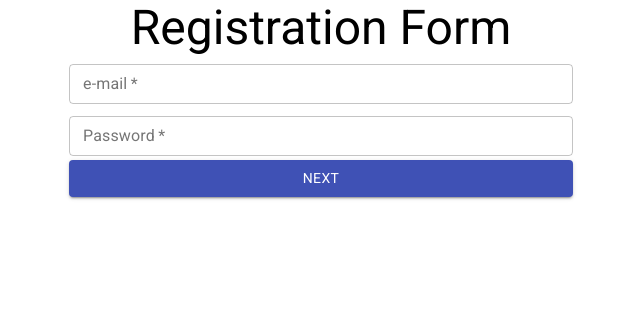
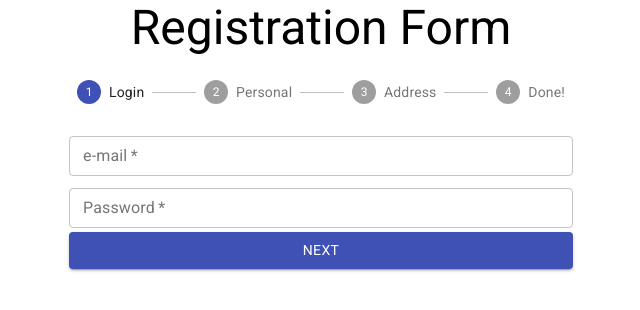
Before and after one commit to Nadyan/form-react, a React (Create React App) app: page / in a window 1280 px wide. Shown: the top 310 px of the page, without its empty margins (319-959 px from the left). Built offline with nearby package versions, Linux system fonts and the light colour scheme.

Commit message:
stepper finished

```diff
--- a/package.json
+++ b/package.json
@@ -4,6 +4,7 @@
   "private": true,
   "dependencies": {
     "@material-ui/core": "^4.11.2",
+    "@material-ui/icons": "^4.11.2",
     "@testing-library/jest-dom": "^5.11.6",
     "@testing-library/react": "^11.2.2",
     "@testing-library/user-event": "^12.6.0",
--- a/src/components/RegistrationForm/Finish.js
+++ b/src/components/RegistrationForm/Finish.js
@@ -1,12 +1,16 @@
 import React from 'react';
 
 import { Container, Typography } from '@material-ui/core';
+import DoneOutlineIcon from '@material-ui/icons/DoneOutline';
 import 'fontsource-roboto';
 
 export default function Finish() {
     return (
         <Container align="center">
-            <Typography>Form sent successfully!</Typography>
+            <Typography variant="h4">
+                Form sent successfully!
+            </Typography>
+            <DoneOutlineIcon />
         </Container>
     );
 }
--- a/src/components/RegistrationForm/index.js
+++ b/src/components/RegistrationForm/index.js
@@ -5,7 +5,7 @@ import PersonalInfo from './Personal';
 import AddressInfo from './Address';
 import Finish from './Finish';
 
-import { Container, Typography } from '@material-ui/core';
+import { Container, Typography, Stepper, Step, StepLabel } from '@material-ui/core';
 import 'fontsource-roboto';
 
 export default function RegistrationForm() {
@@ -56,7 +56,12 @@ export default function RegistrationForm() {
             <Typography variant="h3" align="center">
                 Registration Form
             </Typography>
-
+            <Stepper activeStep={step}>
+                <Step><StepLabel>Login</StepLabel></Step>
+                <Step><StepLabel>Personal</StepLabel></Step>
+                <Step><StepLabel>Address</StepLabel></Step>
+                <Step><StepLabel>Done!</StepLabel></Step>
+            </Stepper>
             {
                 showStep(step)
             }
```
Also changed, not shown: 1 other file (tests, documents, lock files or other folders).
